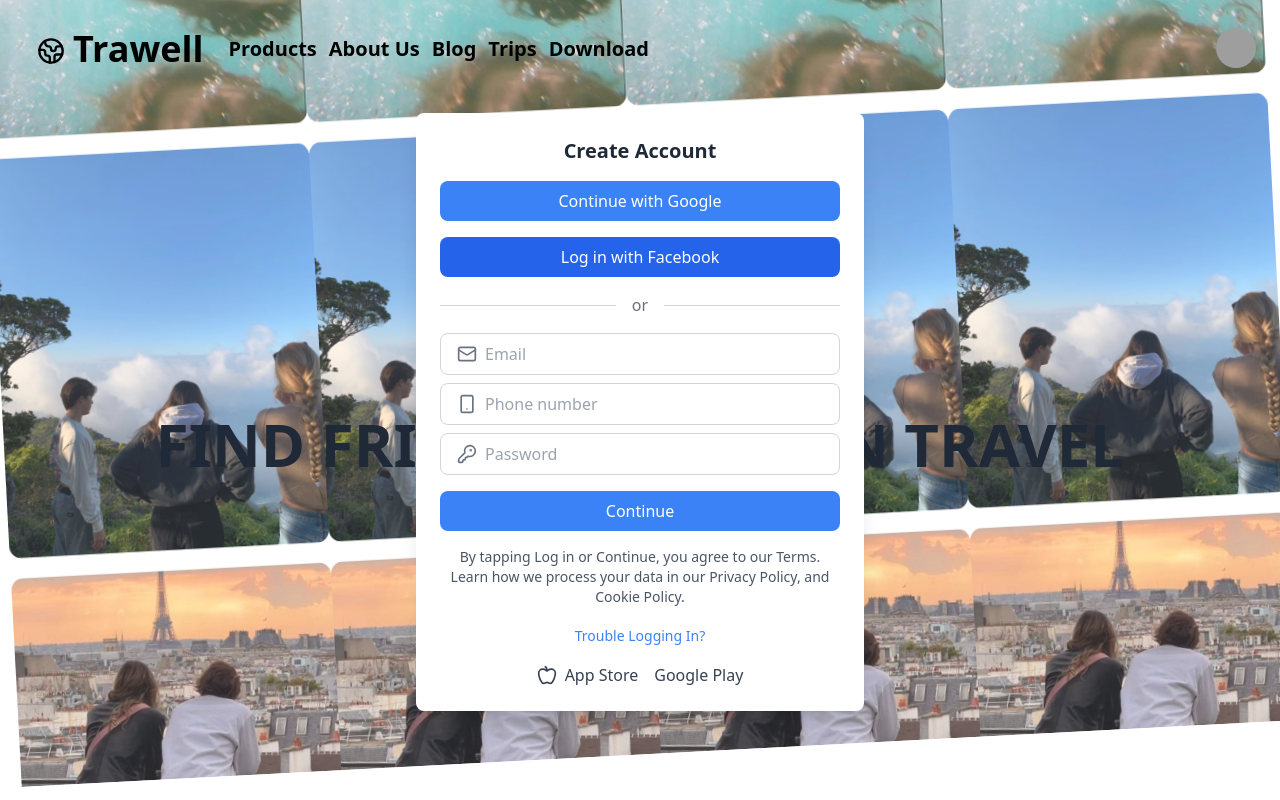
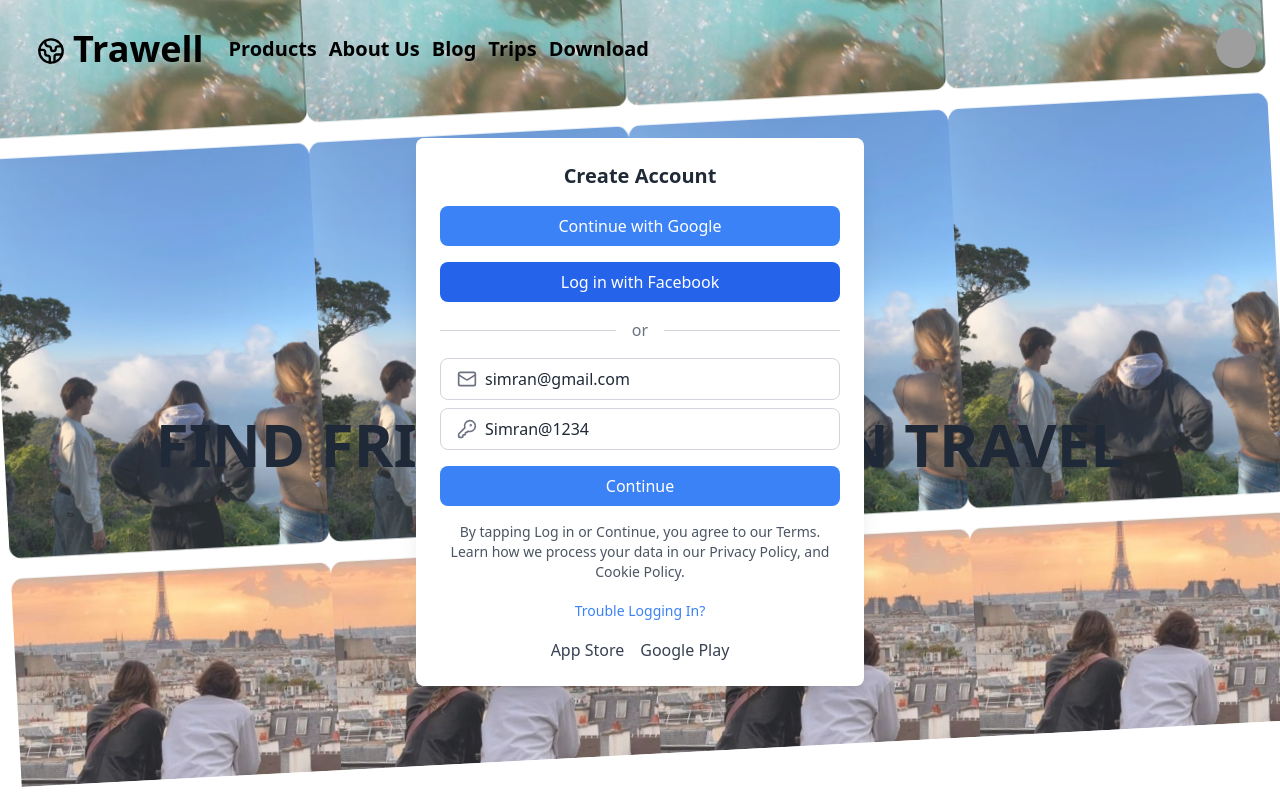
Before and after one commit to KaranSingh36752/Trawell-Web, a React (Vite) app: page / in a window 1280 px wide. Both pictures are taken after a click on the button "Create Account". Shown: the top 800 px of the page. Built offline with nearby package versions, Linux system fonts and the light colour scheme; grey boxes are pictures that could not be loaded; what tailwindcss-motion would draw is missing.

Commit message:
simple redux

```diff
--- a/package.json
+++ b/package.json
@@ -10,6 +10,7 @@
     "preview": "vite preview"
   },
   "dependencies": {
+    "axios": "^1.7.9",
     "framer-motion": "^11.15.0",
     "lucide-react": "^0.469.0",
     "motion": "^11.15.0",
--- a/src/components/CreateAccountComponet.jsx
+++ b/src/components/CreateAccountComponet.jsx
@@ -1,8 +1,12 @@
 import React, { useState, useRef, useEffect } from "react";
 import { motion } from "framer-motion";
-import { X, Smartphone,  Apple ,Mail, KeyRound } from "lucide-react";
+import { X, Smartphone, Apple, Mail, KeyRound } from "lucide-react";
+import { em } from "framer-motion/client";
+import axios from "axios";
 
 const CreateAccountComponent = ({ onClose }) => {
+  const [emailId, setEmailId] = useState("simran@gmail.com");
+  const [password, setPassword] = useState("Simran@1234");
   const modalRef = useRef();
 
   useEffect(() => {
@@ -17,6 +21,17 @@ const CreateAccountComponent = ({ onClose }) => {
       document.removeEventListener("mousedown", handleClickOutside);
     };
   }, [onClose]);
+
+  const handleLogin = async () => {
+    try {
+      const res = await axios.post("http://localhost:7777/login", {
+        emailId,
+        password,
+      },{withCredentials: true});
+    } catch (err) {
+      console.log(err);
+    }
+  };
 
   return (
     <motion.div
@@ -33,7 +48,9 @@ const CreateAccountComponent = ({ onClose }) => {
         exit={{ scale: 0.8 }}
       >
         <div className="flex justify-center items-center mb-4">
-          <h2 className="text-xl font-bold flex justify-center">Create Account</h2>
+          <h2 className="text-xl font-bold flex justify-center">
+            Create Account
+          </h2>
         </div>
         <div className="space-y-4">
           <button className="w-full flex items-center justify-center space-x-2 bg-blue-500 text-white px-4 py-2 rounded-lg">
@@ -50,29 +67,43 @@ const CreateAccountComponent = ({ onClose }) => {
           <div className="space-y-2">
             <div className="flex items-center space-x-2 border border-gray-300 rounded-lg px-4 py-2">
               <Mail className="w-5 h-5 text-gray-500" />
-              <input type="tel" placeholder="Email" className="flex-1 outline-none" />
+              <input
+                type="tel"
+                placeholder="Email"
+                className="flex-1 outline-none"
+                value={emailId}
+                onChange={(e) => setEmailId(e.target.value)}
+              />
             </div>
-            <div className="flex items-center space-x-2 border border-gray-300 rounded-lg px-4 py-2">
+            {/* <div className="flex items-center space-x-2 border border-gray-300 rounded-lg px-4 py-2">
               <Smartphone className="w-5 h-5 text-gray-500" />
               <input type="tel" placeholder="Phone number" className="flex-1 outline-none" />
-            </div>
+            </div> */}
             <div className="flex items-center space-x-2 border border-gray-300 rounded-lg px-4 py-2">
               <KeyRound className="w-5 h-5 text-gray-500" />
-              <input type="tel" placeholder="Password" className="flex-1 outline-none" />
+              <input
+                type="tel"
+                placeholder="Password"
+                className="flex-1 outline-none"
+                value={password}
+                onChange={(e) => setPassword(e.target.value)}
+              />
             </div>
           </div>
-          <button className="w-full bg-blue-500 text-white px-4 py-2 rounded-lg">
+          <button className="w-full bg-blue-500 text-white px-4 py-2 rounded-lg" onClick={handleLogin}>
             Continue
           </button>
           <p className="text-center text-sm text-gray-600">
-            By tapping Log in or Continue, you agree to our Terms. Learn how we process your data in our Privacy Policy, and Cookie Policy.
+            By tapping Log in or Continue, you agree to our Terms. Learn how we
+            process your data in our Privacy Policy, and Cookie Policy.
           </p>
           <div className="text-center">
-            <a href="#" className="text-sm text-blue-500 hover:underline">Trouble Logging In?</a>
+            <a href="#" className="text-sm text-blue-500 hover:underline">
+              Trouble Logging In?
+            </a>
           </div>
           <div className="flex justify-center space-x-4">
             <a href="#" className="flex items-center space-x-2 text-gray-700">
-              <Apple className="w-5 h-5" />
               <span>App Store</span>
             </a>
             <a href="#" className="flex items-center space-x-2 text-gray-700">
```
Also changed, not shown: 1 other file (tests, documents, lock files or other folders).
